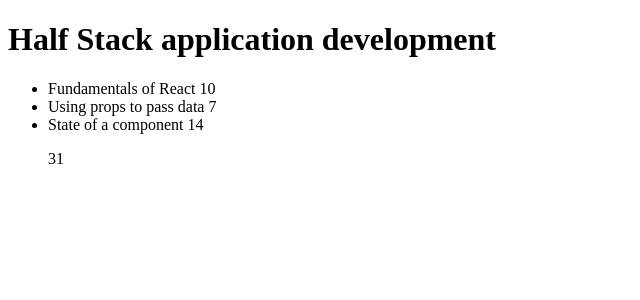
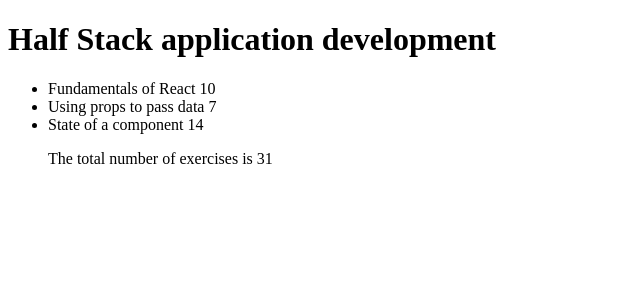
Before and after one commit to FranciG/fullstackopen, a React (Create React App) app: page / in a window 1280 px wide. Shown: the top 300 px of the page, without its empty margins (0-640 px from the left). Built offline with nearby package versions, Linux system fonts and the light colour scheme.

Commit message:
2.5 components on different modules

```diff
--- a/src/App.js
+++ b/src/App.js
@@ -1,47 +1,10 @@
 import React from 'react'
+import Total from './components/Total'
+import Header from './components/Header'
+import Courses from './components/Courses'
 
+//Each component has it's own file, where is exported, and then, imported here where they are used.
 
-
-
-  const Total = ({ course }) => {
-    //console.log(props)
-
-    return (
-      <div>
-      <ul>
-        {course.parts.reduce( (sum,exercise) => sum + exercise.exercises, 0)}
-        </ul>
-      </div>
-    )
-  }
-
-const Header = (props) => {
-  //console.log(props)
-  //I pass the whole object (course) as props and use only name
-  return (
-    <div>
-    {   <h1>{props.course.name}</h1> }
-    </div>
-  )
-}
-
-const Courses = ({ course }) => {
-  //Destructure course
-  const { parts } = course;
-  //console.log(props)
-
-  return (
-    <div>
-    <ul>
-      {parts.map(part =>
-          <li key={part.id}>
-            {part.name} {part.exercises}
-          </li>
-        )}
-      </ul>
-    </div>
-  )
-}
 
   const App = () => {
 
--- /dev/null
+++ b/src/components/Courses.js
@@ -0,0 +1,24 @@
+import React from 'react'
+
+
+
+const Courses = ({ course }) => {
+  //Destructure course
+  const { parts } = course;
+  //console.log(props)
+
+  return (
+    <div>
+    <ul>
+      {parts.map(part =>
+          <li key={part.id}>
+            {part.name} {part.exercises}
+          </li>
+        )}
+      </ul>
+    </div>
+  )
+}
+
+
+export default Courses
--- /dev/null
+++ b/src/components/Header.js
@@ -0,0 +1,17 @@
+import React from 'react'
+
+
+const Header = (props) => {
+  //console.log(props)
+  //I pass the whole object (course) as props and use only name
+  return (
+    <div>
+    {   <h1>{props.course.name}</h1> }
+    </div>
+  )
+}
+
+
+
+
+export default Header
--- /dev/null
+++ b/src/components/Total.js
@@ -0,0 +1,18 @@
+import React from 'react'
+
+const Total = ({ course }) => {
+    //console.log(props)
+
+    return (
+      <div>
+      <ul>
+        The total number of exercises is {course.parts.reduce( (sum,exercise) => sum + exercise.exercises, 0)}
+        </ul>
+      </div>
+    )
+  }
+
+
+
+
+export default Total
--- a/src/index.js
+++ b/src/index.js
@@ -2,6 +2,7 @@
 import ReactDOM from 'react-dom';
 
 import App from './App';
+
 
 
 ReactDOM.render(
```
